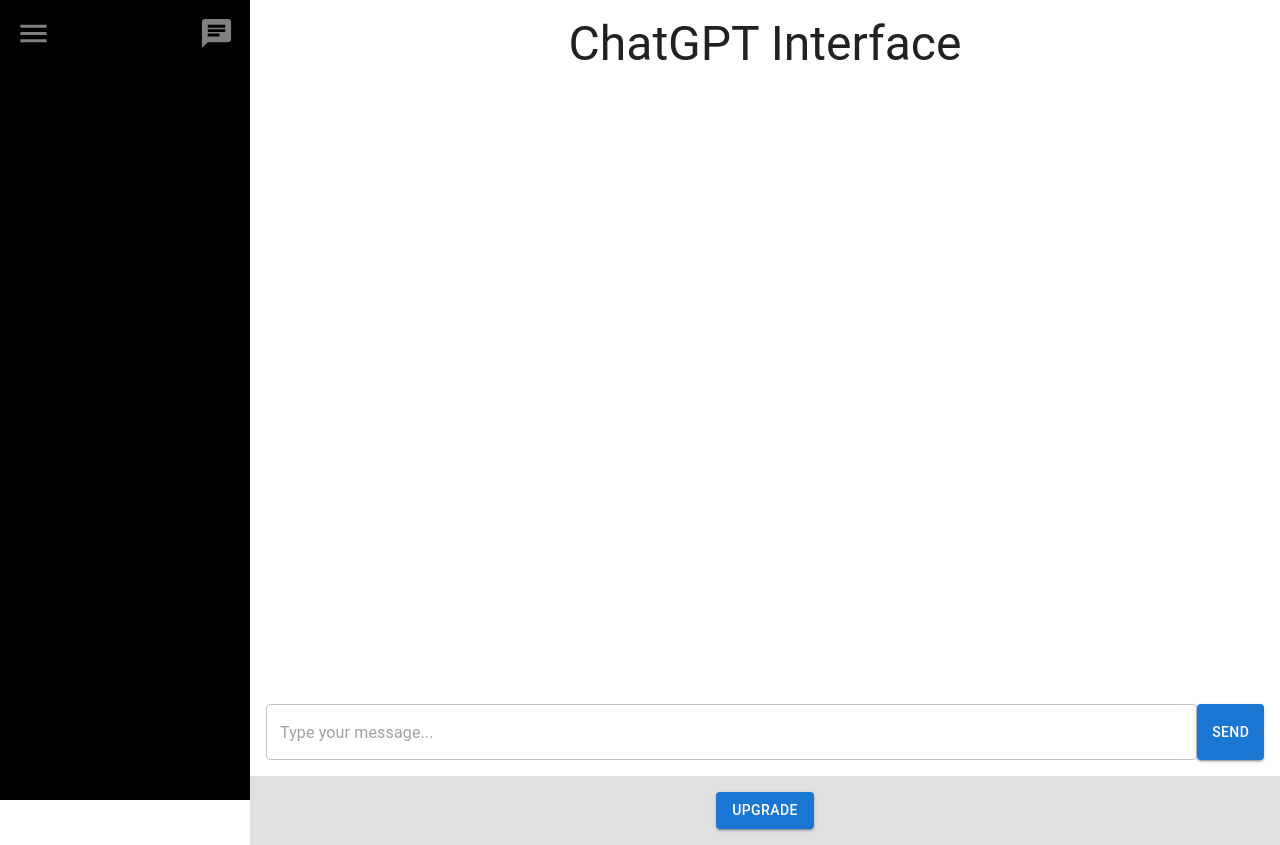
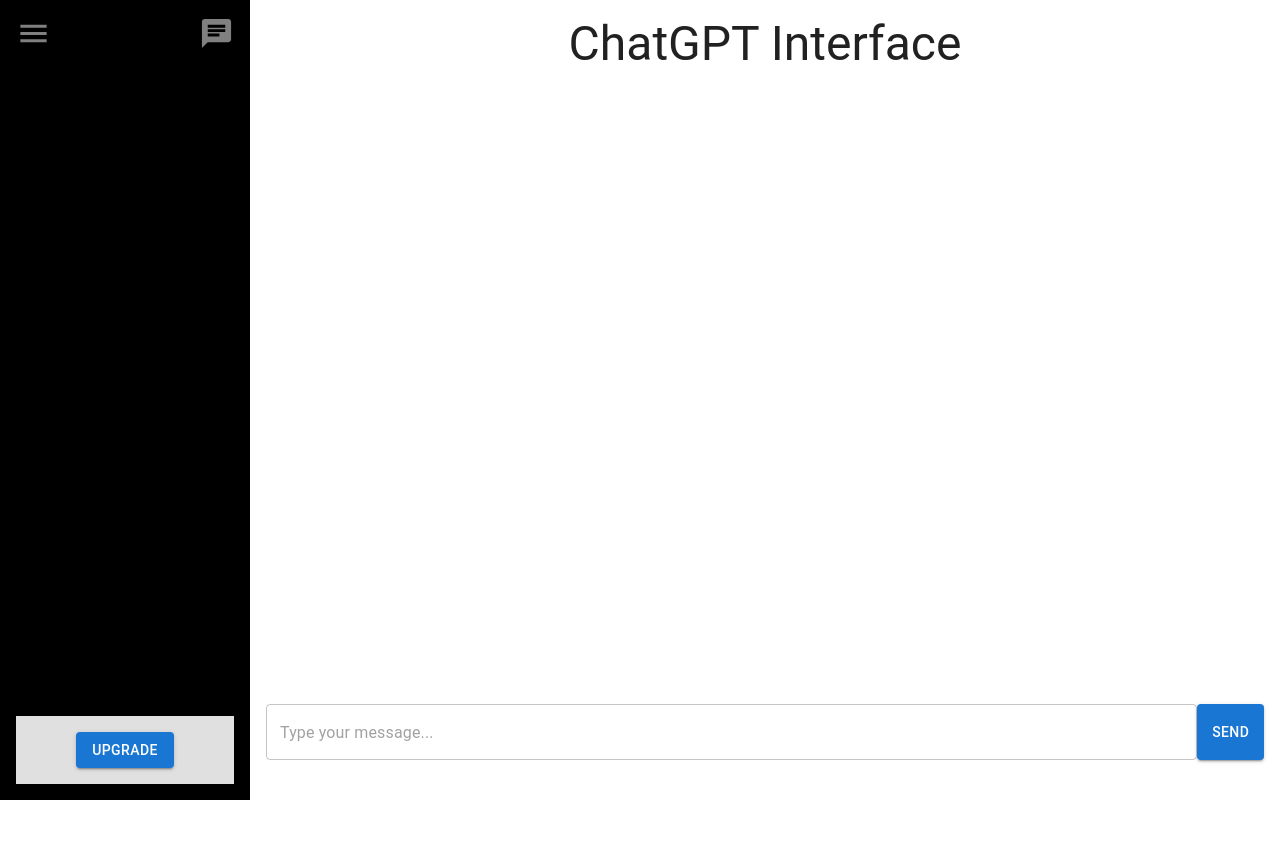
Before and after one commit to Hiru1003/chatgpt-ui, a React (Create React App) app: page / in a window 1280 px wide. After the commit the page ends 800 px from the top, so only its background shows below. Built offline with nearby package versions, Linux system fonts and the light colour scheme.

Commit message:
feat: hidden button and new chat icon

```diff
--- a/src/App.js
+++ b/src/App.js
@@ -24,7 +24,7 @@
         <Sidebar />
         <div style={{ display: 'flex', flexDirection: 'column', flexGrow: 1 }}>
           <MainPage />
-          <Footer />
+
         </div>
       </div>
     </ThemeProvider>
--- a/src/components/Sidebar.js
+++ b/src/components/Sidebar.js
@@ -1,8 +1,10 @@
-import React from 'react';
+import React, { useState } from 'react';
 import { Box } from '@mui/material';
-import { Menu as MenuIcon, Chat as ChatIcon } from '@mui/icons-material'; // Importing icons from Material-UI
+import { Menu as MenuIcon, Chat as ChatIcon } from '@mui/icons-material';
+import Footer from './Footer';
 
 const Sidebar = () => {
+
   return (
     <Box
       sx={{
@@ -22,7 +24,10 @@
         }}
       >
         <MenuIcon fontSize="large" style={{ cursor: 'pointer', color: 'grey' }} onClick={() => {}} />
-        <ChatIcon fontSize="large" style={{ cursor: 'pointer', color: 'grey'  }} onClick={() => {}} />
+        <ChatIcon fontSize="large" style={{ cursor: 'pointer', color: 'grey' }} onClick={() => {}} />
+      </Box>
+      <Box>
+        <Footer />
       </Box>
     </Box>
   );
```
